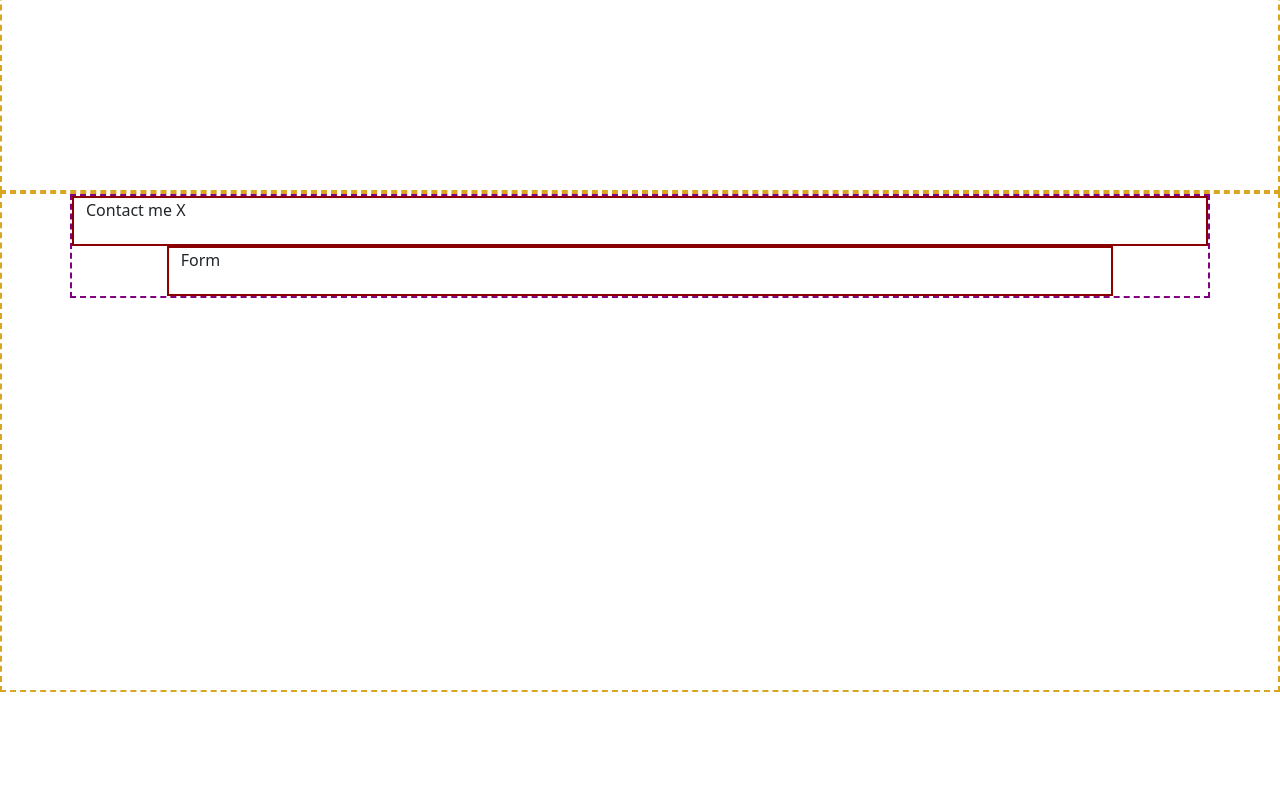
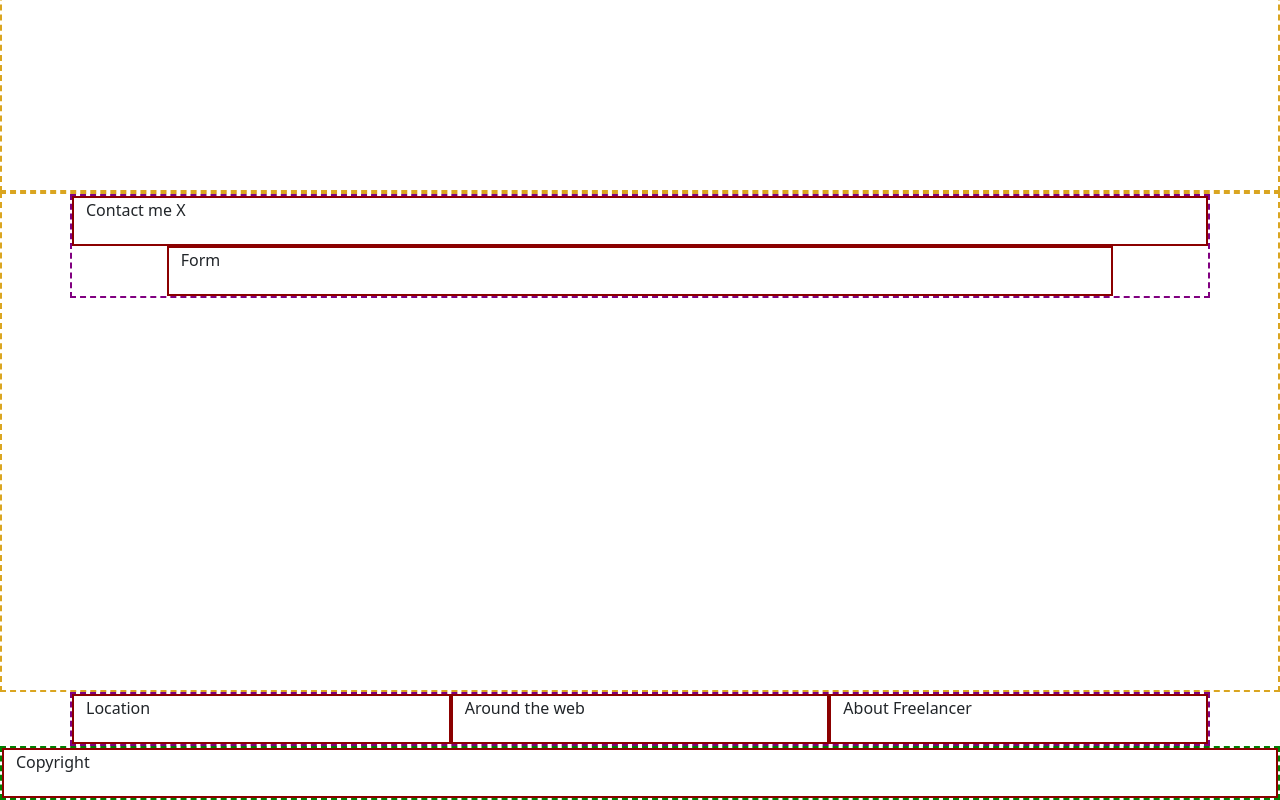
Before and after one commit to GianmariaFatta/html-css-bootstrap-freelancer, a plain HTML site: page index.html in a window 1280 px wide. Shown: the part 1388-2188 px from the top of the page. Before the commit the page ends 2080 px from the top, so only its background shows below. Drawn offline with nearby package versions, Linux system fonts and the light colour scheme.

Commit message:
Layout end commit

```diff
--- a/index.html
+++ b/index.html
@@ -46,7 +46,7 @@
             <div class="row justify-content-center">
                 <div class="col"> About X</div>
             </div>
-            <div class="row">
+            <div class="row justify-content-center">
                 <div class="col-10 col-md-5">
                     Lorem ipsum dolor sit amet consectetur adipisicing elit. Adipisci placeat nihil quasi, corporis repudiandae tempore nulla laboriosam animi laudantium labore id cumque porro quidem. Ipsa eaque pariatur sint sunt consequuntur!
                 </div>
@@ -73,5 +73,23 @@
             </div>
         </div>
     </section>
+
+    <!-- Footer -->
+    <Footer>
+        <div class="footer-top">
+            <div class="container">
+                <div class="row">
+                    <div class="col-12 col-md-4">Location</div>
+                    <div class="col-12 col-md-4">Around the web</div>
+                    <div class="col-12 col-md-4">About Freelancer</div>
+                </div>
+            </div>
+        </div>
+        <div class="footer-bottom container-fluid">
+            <div class="row">
+                <div class="col">Copyright</div>
+            </div>
+        </div>
+    </Footer>
 </body>
 </html>
```
